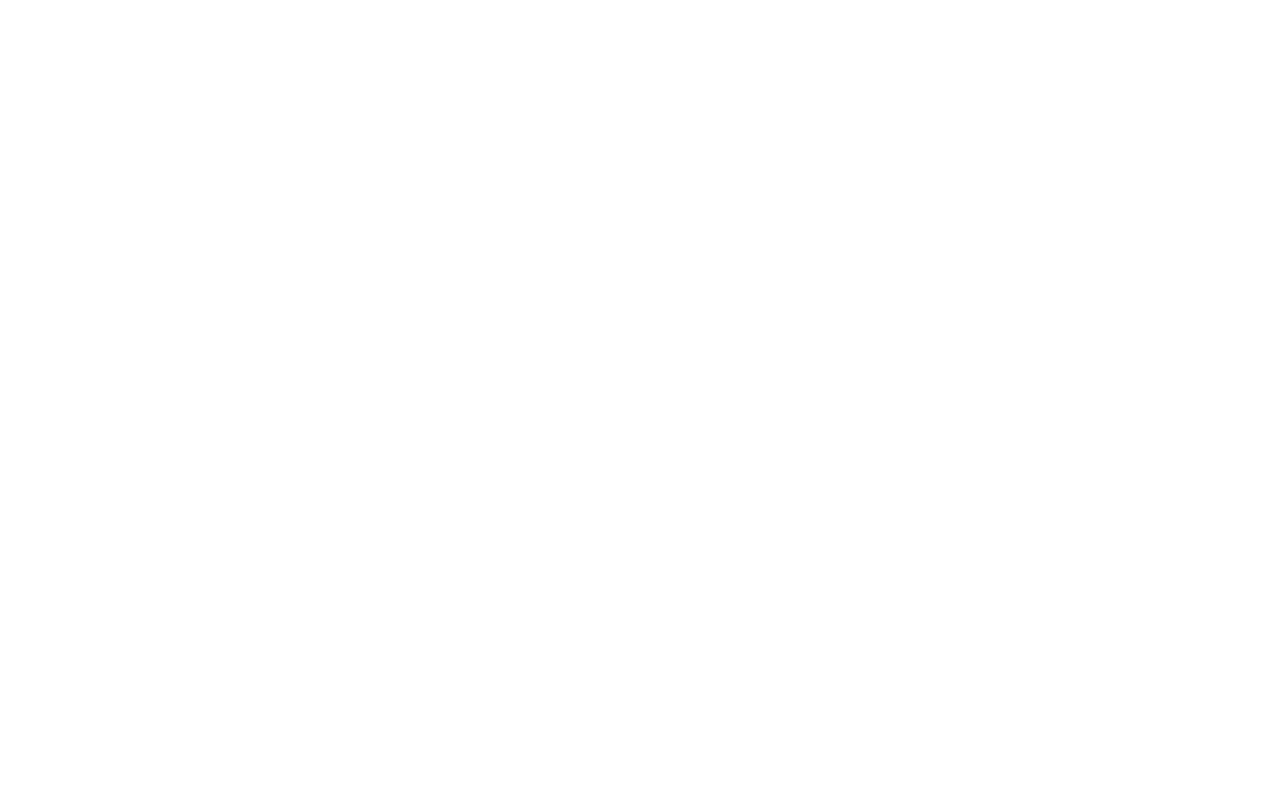
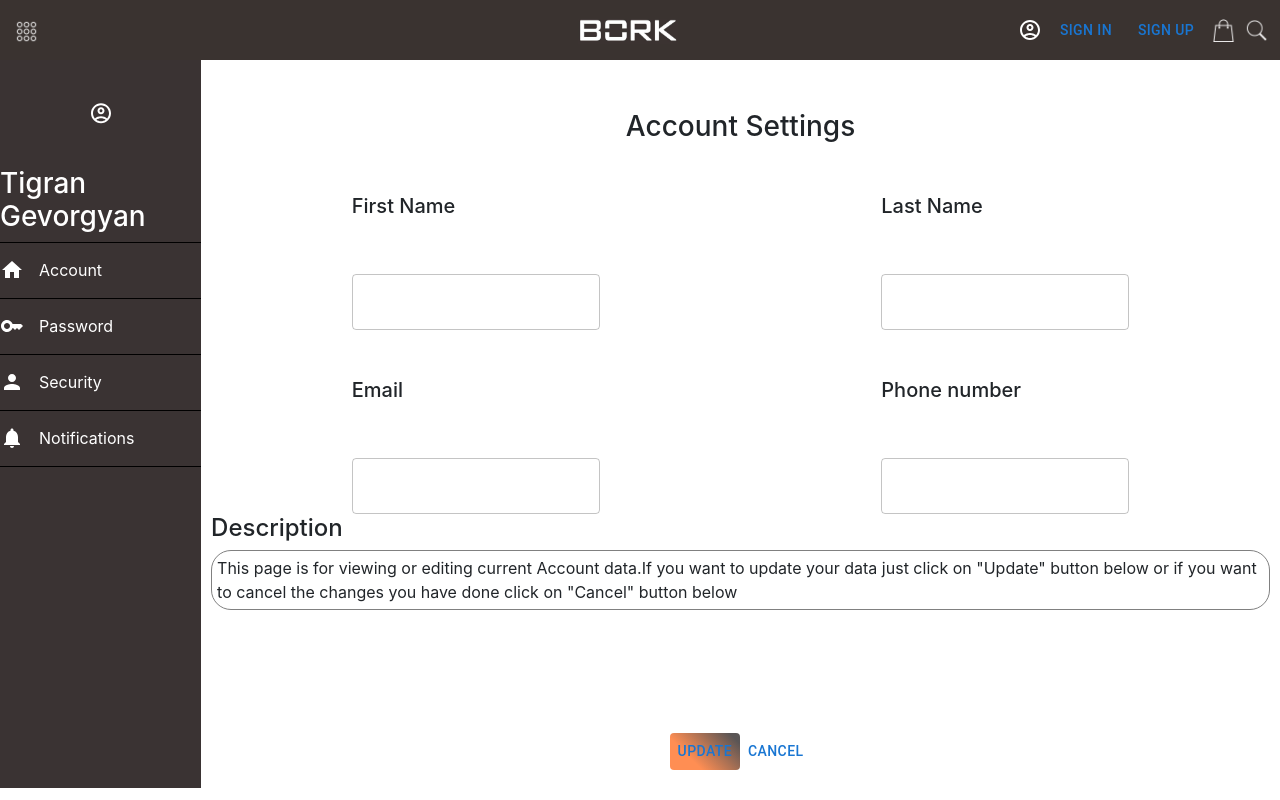
Before and after one commit to RMxitaryan/online-shop, a React (Create React App) app: page /profile/account in a window 1280 px wide. Before the commit this address had no page. Built offline with nearby package versions, Linux system fonts and the light colour scheme.

Commit message:
added profile page

```diff
--- a/package.json
+++ b/package.json
@@ -7,6 +7,7 @@
 		"@emotion/styled": "^11.10.5",
 		"@mui/icons-material": "^5.11.0",
 		"@mui/material": "^5.11.5",
+		"@mui/styles": "^5.11.2",
 		"@testing-library/jest-dom": "^5.14.1",
 		"@testing-library/react": "^13.0.0",
 		"@testing-library/user-event": "^13.2.1",
--- a/src/App.jsx
+++ b/src/App.jsx
@@ -6,7 +6,8 @@
 import About from './components/ProfileIcon/About';
 import Navbar from './components/Navbar/Navbar';
 import { useState } from 'react';
-
+import AccSettBar from './components/SettingsLeftBar/AccSettBar';
+import Account from './components/SettingsLeftBar/SettBarRoutes/Account';
 const useStyles = createUseStyles({
 	app: {
 		display: 'flex',
@@ -87,6 +88,10 @@
 					<Route path="profile" element={<Profile />} />
 					<Route path="favourite" element={<Favourite />} />
 					<Route path="about" element={<About />} />
+					<Route
+						path="profile/account"
+						element={<Account name="Tigran" surname="Gevorgyan" />}
+					/>
 				</Route>
 			</Routes>
 		</div>
--- a/src/components/Navbar/Navbar.jsx
+++ b/src/components/Navbar/Navbar.jsx
@@ -94,7 +94,9 @@
 					/>
 				</div>
 			</div>
-			<Outlet />
+			<div>
+				<Outlet />
+			</div>
 		</>
 	);
 }
--- a/src/components/ProfileIcon/Profile.jsx
+++ b/src/components/ProfileIcon/Profile.jsx
@@ -1,8 +1,24 @@
 import React from 'react';
 import Home from '../HomePage/Home';
+import AccSettBar from '../SettingsLeftBar/AccSettBar';
+import { makeStyles } from '@mui/styles';
+
+const useStyles = makeStyles({
+	Profile: {
+		display: 'flex',
+		flexDirection: 'row',
+		height: '90.8vh',
+	},
+});
 
 function Profile() {
-	return <div>Profile</div>;
+	const classes = useStyles();
+
+	return (
+		<div className={classes.Profile}>
+			<AccSettBar name={'Tigran'} surname={'Gevorgyan'} />
+		</div>
+	);
 }
 
 export default Profile;
--- /dev/null
+++ b/src/components/SettingsLeftBar/AccSettBar.jsx
@@ -0,0 +1,103 @@
+import React, { useState } from 'react';
+import { makeStyles } from '@mui/styles';
+import AccountCircleOutlined from '@mui/icons-material/AccountCircleOutlined';
+import { Link, NavLink } from 'react-router-dom';
+import HomeIcon from '@mui/icons-material/Home';
+import KeyIcon from '@mui/icons-material/Key';
+import PersonIcon from '@mui/icons-material/Person';
+import NotificationsIcon from '@mui/icons-material/Notifications';
+import Account from './SettBarRoutes/Account';
+import Password from './SettBarRoutes/Password';
+const useStyles = makeStyles({
+	accSettBar: {
+		backgroundColor: '#3a3333',
+		display: 'flex',
+		flexDirection: 'column',
+		alignItems: 'flex-start',
+	},
+	homeIcon: {},
+	barList: {
+		margin: 0,
+		padding: 0,
+		flex: 3,
+		listStyle: 'none',
+		display: 'flex',
+		flexDirection: 'column',
+		width: '100%',
+		color: 'white',
+	},
+	barListItem: {
+		borderBottom: '1px solid black',
+		height: '7vh',
+		display: 'flex',
+		flexDirection: 'row',
+		alignItems: 'center',
+		color: 'white',
+		textDecoration: 'none',
+		'&:hover': {
+			backgroundColor: 'rgb(230,230,230)',
+			color: '#1a1111',
+		},
+		'& span': {
+			paddingLeft: 15,
+		},
+	},
+	header: {
+		flex: 1,
+		borderBottom: '1px solid black',
+		display: 'flex',
+		flexDirection: 'column',
+		alignItems: 'center',
+		color: 'white',
+	},
+	active: {
+		backgroundColor: 'rgb(230,230,230)',
+		color: '#1a1111',
+		borderBottom: '1px solid black',
+		height: '7vh',
+		display: 'flex',
+		flexDirection: 'row',
+		alignItems: 'center',
+		textDecoration: 'none',
+	},
+
+	accImage: {
+		flex: 2,
+		fontSize: '90px',
+	},
+});
+
+function AccSettBar({ name, surname }) {
+	const classes = useStyles();
+	return (
+		<>
+			<div className={classes.accSettBar}>
+				<div className={classes.header}>
+					<AccountCircleOutlined className={classes.accImage} />
+					<h3>{`${name} ${surname}`}</h3>
+				</div>
+
+				<ul className={classes.barList}>
+					<Link to="account" className={classes.barListItem}>
+						<HomeIcon className={classes.homeIcon} />
+						<span>Account</span>
+					</Link>
+					<li className={classes.barListItem}>
+						<KeyIcon className={classes.password} />
+						<span> Password</span>
+					</li>
+					<li className={classes.barListItem}>
+						<PersonIcon className={classes.security} />
+						<span> Security</span>
+					</li>
+					<li className={classes.barListItem}>
+						<NotificationsIcon className={classes.notification} />
+						<span> Notifications</span>
+					</li>
+				</ul>
+			</div>
+		</>
+	);
+}
+
+export default AccSettBar;
--- /dev/null
+++ b/src/components/SettingsLeftBar/SettBarRoutes/Account.jsx
@@ -0,0 +1,95 @@
+import React from 'react';
+import AccSettBar from '../AccSettBar';
+import { makeStyles } from '@mui/styles';
+import { Button, TextField } from '@mui/material';
+
+const useStyles = makeStyles({
+	wrapper: {
+		display: 'flex',
+		height: '91vh',
+	},
+	Account: {
+		width: '100%',
+		height: '100%',
+		display: 'flex',
+		flexDirection: 'column',
+		alignItems: 'center',
+		justifyContent: 'flex-start',
+		padding: '0 10px',
+	},
+	title: {
+		margin: '50px 0px',
+	},
+	form: {
+		display: 'flex',
+		justifyContent: 'space-around',
+		width: '100%',
+		flex: 2,
+	},
+	formEvens: {
+		display: 'flex',
+		flexDirection: 'column',
+		justifyContent: 'space-between',
+		height: '40vh',
+	},
+	descripton: {
+		flex: 2,
+		margin: 0,
+	},
+	descriptonText: {
+		borderRadius: '20px',
+		border: '0.5px solid gray',
+		padding: '5px',
+	},
+	updateBtn: {
+		background: 'linear-gradient(45deg, #FF8E53 30%,  #5a5555 90%)',
+		color: 'white',
+	},
+	cancelBtn: {
+		color: '#3a3333',
+	},
+	actions: {
+		flex: 0.5,
+	},
+});
+
+function Account({ name, surname }) {
+	const classes = useStyles();
+	return (
+		<div className={classes.wrapper}>
+			<AccSettBar name={name} surname={surname} />
+			<div className={classes.Account}>
+				<h3 className={classes.title}>Account Settings</h3>
+				<div className={classes.form}>
+					<div className={classes.formEvens}>
+						<h5>First Name</h5>
+						<TextField className={classes.textField} variant="outlined" />
+						<h5>Email</h5>
+						<TextField className={classes.textField} variant="outlined" />
+					</div>
+					<div className={classes.formEvens}>
+						<h5>Last Name</h5>
+						<TextField className={classes.textField} variant="outlined" />
+						<h5>Phone number</h5>
+						<TextField className={classes.textField} variant="outlined" />
+					</div>
+				</div>
+				<div className={classes.descripton}>
+					<h4 className={classes.descriptonTitle}>Description</h4>
+					<p className={classes.descriptonText}>
+						This page is for viewing or editing current Account data.If you want
+						to update your data just click on "Update" button below or if you
+						want to cancel the changes you have done click on "Cancel" button
+						below
+					</p>
+				</div>
+				<div className={classes.actions}>
+					<Button className={classes.updateBtn}>Update</Button>
+					<Button className={classes.cancelBtn}>Cancel</Button>
+				</div>
+			</div>
+		</div>
+	);
+}
+
+export default Account;
--- /dev/null
+++ b/src/components/SettingsLeftBar/SettBarRoutes/Password.jsx
@@ -0,0 +1,7 @@
+import React from 'react';
+
+function Password() {
+	return <div>Password</div>;
+}
+
+export default Password;
```
Also changed, not shown: src/index.js (+18 -18 lines), src/components/SettingsLeftBar/SettBarRoutes/Notifications.jsx (added), src/components/SettingsLeftBar/SettBarRoutes/Security.jsx (added), 1 other file (tests, documents, lock files or other folders).
